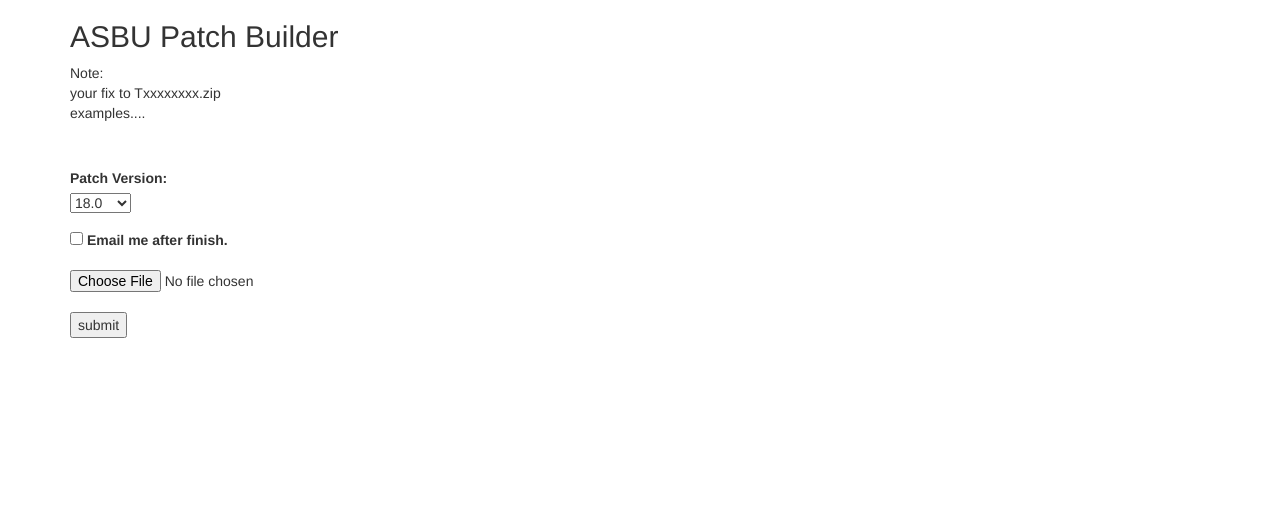
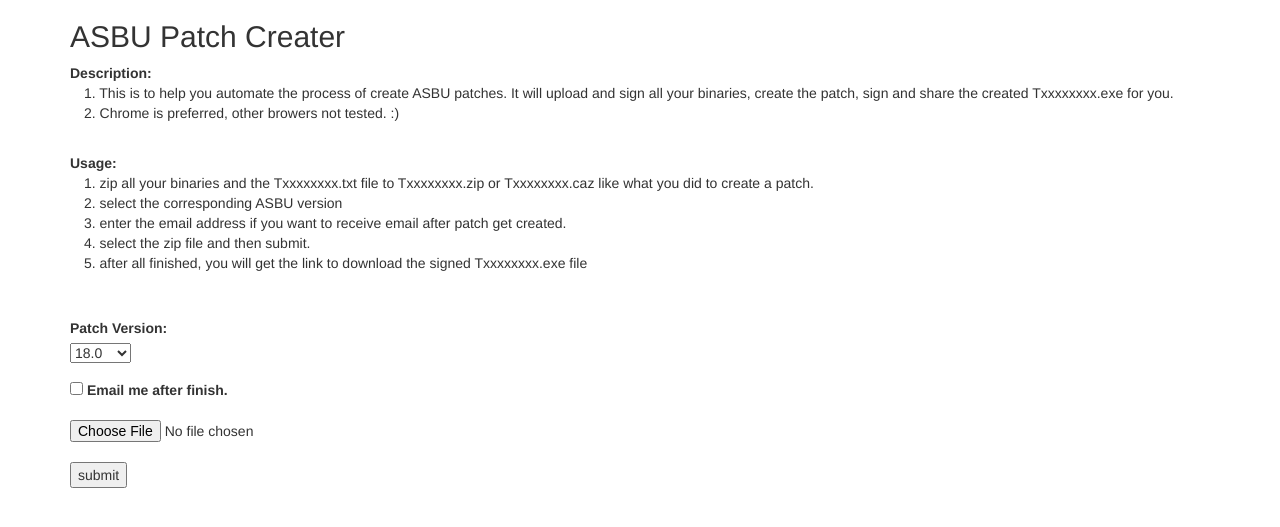
Before and after one commit to woodhfut/ArcservePatchBuilder, a Django app: template ArcservePatchBuilder/ASBU/templates/ASBU/index.html in a window 1280 px wide. Shown: the top 527 px of the page. Run offline with Django 3.2, Linux system fonts and the light colour scheme; the template is opened without the code that fills it, so the values that code supplies are empty; parts of the project's set-up code (start-up, migrations or seed data) failed here and were passed over; some libraries are stand-ins or nearby versions.

Commit message:
add description and usage
add description and usage

```diff
--- a/ArcservePatchBuilder/ASBU/templates/ASBU/index.html
+++ b/ArcservePatchBuilder/ASBU/templates/ASBU/index.html
@@ -145,12 +145,6 @@
         }
     }});
 $(document).ready(function(){
-    // $.validator.setDefaults({
-    // submitHandler: function() {
-    //     $("#uploadpatchform").submit();
-    // }
-    // });
-
     $.validator.methods.email = function(value, element){
         return this.optional(element) || value.toLowerCase().endsWith("arcserve.com");
     }
@@ -193,7 +187,27 @@ $(document).ready(function(){
             $("#email").prop('disabled', true);
         }
     });
+
 });
+function emailcheck()
+    {
+        if ($("#chkemail").prop("checked"))
+        {
+            $("#chkemail").prop("checked", false);
+            $("#pemail").hide();
+            $("#lblemail").text("Email me after finish.");
+            $("#email").val("")
+            $("#email").prop('disabled', true);
+        }
+        else
+        {
+            $("#chkemail").prop("checked", true);
+            $("#lblemail").text("Enter your email address: ");
+            $("#email").prop('disabled', false);
+            $("#pemail").show();
+        }
+
+    }
 </script>
 <style>
     .error{
@@ -208,14 +222,22 @@ $(document).ready(function(){
 
 {% block content %}
 
-<h2>ASBU Patch Builder</h2>
+<h2>ASBU Patch Creater</h2>
 <form method="POST" id="uploadpatchform" enctype="multipart/form-data">
     {% csrf_token %}
         <div class="form-group">
-            <p>Note:<br>
-                your fix to Txxxxxxxx.zip <br>
-                examples....
+            <p><b>Description:</b><br>
+                &emsp;1. This is to help you automate the process of create ASBU patches. It will upload and sign all your binaries, create the patch, sign and
+                share the created Txxxxxxxx.exe for you. <br>
+                &emsp;2. Chrome is preferred, other browers not tested. :)
         </p><br>
+            <p><b>Usage:</b><br>
+                &emsp;1. zip all your binaries and the Txxxxxxxx.txt file to Txxxxxxxx.zip or Txxxxxxxx.caz like what you did to create a patch.<br>
+                &emsp;2. select the corresponding ASBU version<br>
+                &emsp;3. enter the email address if you want to receive email after patch get created.<br>
+                &emsp;4. select the zip file and then submit. <br>
+                &emsp;5. after all finished, you will get the link to download the signed Txxxxxxxx.exe file <br>
+            </p><br>
         </div>
         <div class="form-group">
             <label for="version">Patch Version:</label><br>
@@ -229,7 +251,7 @@ $(document).ready(function(){
 
         <div class="form-group">
             <input type="checkbox" name ="chkemail" id="chkemail" />
-            <label for="email" id="lblemail">
+            <label for="email" id="lblemail" onclick="emailcheck()">
                 Email me after finish.
             </label>
             <label id=pemail hidden>
```
